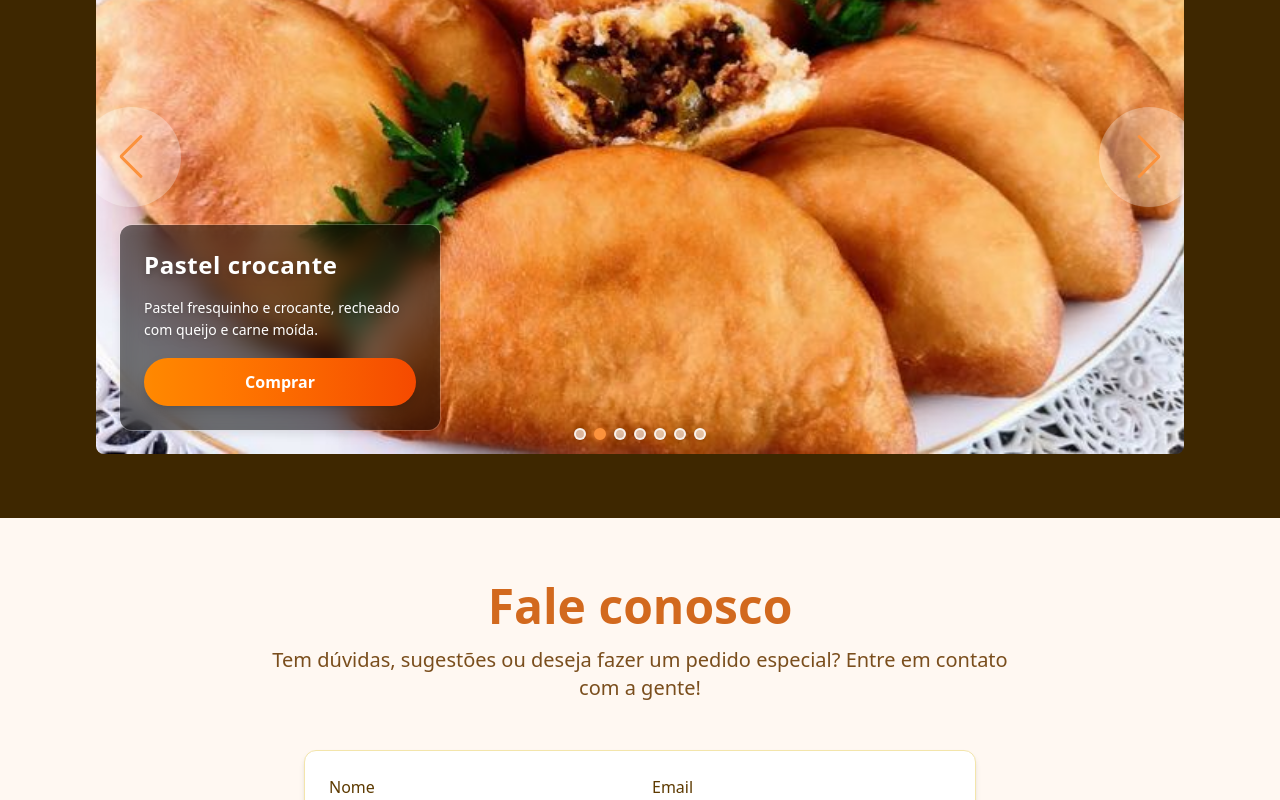
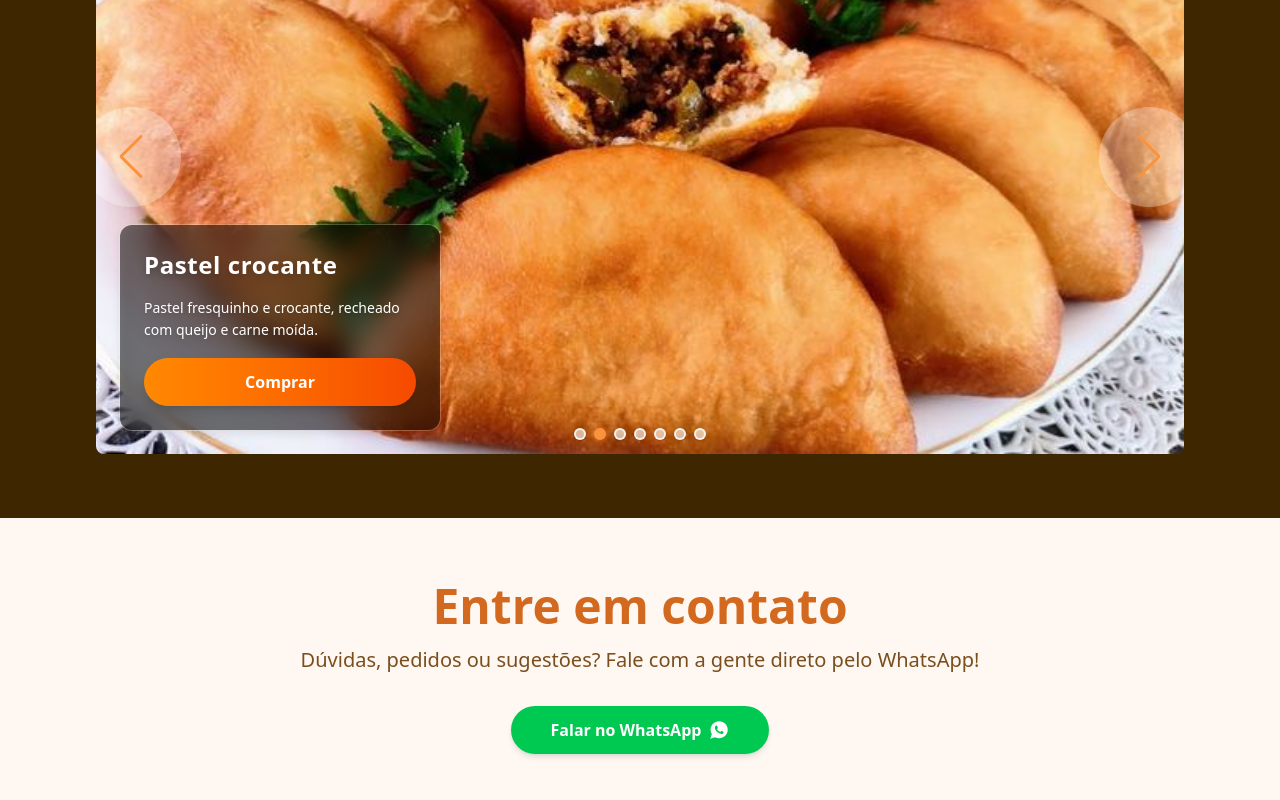
Before and after one commit to SamuelRicardos/salgados, a Next.js app: page / in a window 1280 px wide. Shown: the part 2000-2800 px from the top of the page. Built offline with nearby package versions, Linux system fonts and the light colour scheme.

Commit message:
Fix section de contato e dados do numero

```diff
--- a/src/components/Contato/index.tsx
+++ b/src/components/Contato/index.tsx
@@ -1,4 +1,5 @@
 import React from 'react'
+import { IoLogoWhatsapp } from 'react-icons/io'
 
 export const Contato = () => {
   return (
@@ -6,54 +7,29 @@ export const Contato = () => {
       id="contato"
       className="bg-[#FFF8F2] text-[#5D3A00] py-16 px-6 sm:px-12 lg:px-24"
     >
-      <div className="max-w-3xl mx-auto text-center mb-12">
+      <div className="max-w-3xl mx-auto text-center">
         <h2 className="text-4xl sm:text-5xl font-bold text-[#D2691E] mb-4">
-          Fale conosco
+          Entre em contato
         </h2>
-        <p className="text-lg sm:text-xl text-[#7A4E1D]">
-          Tem dúvidas, sugestões ou deseja fazer um pedido especial? Entre em contato com a gente!
+        <p className="text-lg sm:text-xl text-[#7A4E1D] mb-8">
+          Dúvidas, pedidos ou sugestões? Fale com a gente direto pelo WhatsApp!
         </p>
+
+        <a
+          href="https://wa.me/5584996056478"
+          target="_blank"
+          rel="noopener noreferrer"
+          className="
+            inline-flex items-center justify-center gap-2
+            bg-green-500 hover:bg-green-600 text-white
+            font-semibold py-3 px-10 rounded-full shadow-md
+            transition duration-300 ease-in-out transform hover:-translate-y-1
+          "
+        >
+          <span>Falar no WhatsApp</span>
+          <IoLogoWhatsapp size={22} className="sm:w-5 sm:h-5 w-4 h-4" />
+        </a>
       </div>
-
-      <form className="max-w-2xl mx-auto bg-white rounded-xl shadow-md p-6 space-y-6 border border-[#F3E5AB]">
-        <div className="grid sm:grid-cols-2 gap-6">
-          <div className="flex flex-col">
-            <label htmlFor="nome" className="mb-2 font-medium">Nome</label>
-            <input
-              type="text"
-              id="nome"
-              className="border border-[#E0CBAF] rounded-lg px-4 py-2 focus:outline-none focus:ring-2 focus:ring-orange-300"
-              placeholder="Seu nome"
-            />
-          </div>
-          <div className="flex flex-col">
-            <label htmlFor="email" className="mb-2 font-medium">Email</label>
-            <input
-              type="email"
-              id="email"
-              className="border border-[#E0CBAF] rounded-lg px-4 py-2 focus:outline-none focus:ring-2 focus:ring-orange-300"
-              placeholder="seu@email.com"
-            />
-          </div>
-        </div>
-        <div className="flex flex-col">
-          <label htmlFor="mensagem" className="mb-2 font-medium">Mensagem</label>
-          <textarea
-            id="mensagem"
-            rows={5}
-            className="border border-[#E0CBAF] rounded-lg px-4 py-2 resize-none focus:outline-none focus:ring-2 focus:ring-orange-300"
-            placeholder="Escreva sua mensagem aqui..."
-          />
-        </div>
-        <div className="text-center">
-          <button
-            type="submit"
-            className="bg-orange-600 hover:bg-orange-700 text-white font-semibold py-3 px-8 rounded-full shadow-md transition duration-300 ease-in-out transform hover:-translate-y-1"
-          >
-            Enviar Mensagem
-          </button>
-        </div>
-      </form>
     </section>
   )
 }
--- a/src/components/Footer/index.tsx
+++ b/src/components/Footer/index.tsx
@@ -1,5 +1,5 @@
 import React from 'react'
-import { BiPhone, BiEnvelope, BiMap } from 'react-icons/bi'
+import { BiPhone, BiMap } from 'react-icons/bi'
 import { IoLogoWhatsapp } from 'react-icons/io'
 
 export const Footer = () => {
@@ -8,7 +8,7 @@ export const Footer = () => {
       <div className="max-w-6xl mx-auto grid grid-cols-1 sm:grid-cols-3 gap-10 mb-8">
 
         <div>
-          <h4 className="text-xl font-semibold mb-4 text-orange-400">Salgados da Vó</h4>
+          <h4 className="text-xl font-semibold mb-4 text-orange-400">Lucinda</h4>
           <p className="text-sm text-orange-100">
             Tradição, sabor e carinho em cada pedacinho. Salgados artesanais feitos com amor, como os da casa da vó.
           </p>
@@ -18,13 +18,10 @@ export const Footer = () => {
           <h4 className="text-xl font-semibold mb-4 text-orange-400">Contato</h4>
           <ul className="space-y-2 text-sm text-orange-100">
             <li className="flex items-center gap-2">
-              <BiPhone /> (84) 99999-9999
+              <BiPhone /> (84) 99605-6478
             </li>
             <li className="flex items-center gap-2">
-              <IoLogoWhatsapp /> <a href="https://wa.me/5561999999999" target="_blank" rel="noopener noreferrer">WhatsApp</a>
-            </li>
-            <li className="flex items-center gap-2">
-              <BiEnvelope /> contato@salgadosdavo.com.br
+              <IoLogoWhatsapp /> <a href="https://wa.me/5584996056478" target="_blank" rel="noopener noreferrer">WhatsApp</a>
             </li>
             <li className="flex items-center gap-2">
               <BiMap /> Parnamirim - RN
@@ -35,15 +32,13 @@ export const Footer = () => {
         <div>
           <h4 className="text-xl font-semibold mb-4 text-orange-400">Horário de Atendimento</h4>
           <p className="text-sm text-orange-100">
-            Segunda a Sexta: 08h - 18h<br />
-            Sábado: 08h - 14h<br />
-            Domingo: Fechado
+            Segunda a Domingo: 08h - 22h<br />
           </p>
         </div>
       </div>
 
       <div className="border-t border-orange-300 pt-4 text-center text-sm text-orange-100">
-        &copy; {new Date().getFullYear()} Salgados da Vó. Todos os direitos reservados.
+        &copy; {new Date().getFullYear()} Lucinda. Todos os direitos reservados.
       </div>
     </footer>
   )
--- a/src/components/Header/index.tsx
+++ b/src/components/Header/index.tsx
@@ -17,7 +17,7 @@ export const Header = () => {
           <div className="flex items-center gap-2 text-orange-600 font-bold text-xl">
             <FaUtensils className="text-2xl" />
             <Link href="/" className="hover:text-orange-700 transition-colors">
-              Delícia Salgados
+              Lucinda
             </Link>
           </div>
 
@@ -39,7 +39,7 @@ export const Header = () => {
             </Link>
 
             <Link
-              href="https://wa.me/5599999999999"
+              href="https://wa.me/5584996056478"
               target="_blank"
               rel="noopener noreferrer"
               className="ml-4 px-4 py-2 bg-orange-500 hover:bg-orange-600 text-white rounded-full text-sm font-semibold transition-colors"
@@ -78,7 +78,7 @@ export const Header = () => {
               Contato
             </Link>
             <a
-              href="https://wa.me/5599999999999"
+              href="https://wa.me/5584996056478"
               target="_blank"
               rel="noopener noreferrer"
               className="mt-2 w-full text-center px-4 py-2 bg-orange-500 hover:bg-orange-600 text-white rounded-full text-sm font-semibold transition-colors"
--- a/src/components/Hero/index.tsx
+++ b/src/components/Hero/index.tsx
@@ -41,7 +41,7 @@ export const Hero = () => {
             <BiBookOpen size={18} className="sm:w-5 sm:h-5 w-4 h-4" />
           </Link>
           <a
-            href="https://wa.me/5599999999999"
+            href="https://wa.me/5584996056478"
             target="_blank"
             rel="noopener noreferrer"
             className="bg-orange-600 hover:bg-orange-700 text-white px-3 sm:px-6 py-2 sm:py-3 rounded-full text-sm font-semibold transition-colors shadow-md flex items-center gap-2 justify-center"
--- a/src/components/Produtos/index.tsx
+++ b/src/components/Produtos/index.tsx
@@ -128,7 +128,7 @@ export const Produtos = () => {
             "
                     onClick={() => alert('Veja o cardápio completo em breve!')}
                   >
-                    Ver Cardápio Completo
+                    Ver cardápio completo
                   </button>
                 ) : (
                   <button
@@ -140,7 +140,13 @@ export const Produtos = () => {
               shadow-lg hover:shadow-xl transition duration-300
               ease-in-out transform cursor-pointer hover:-translate-y-1
             "
-                    onClick={() => alert(`Comprar: ${produto.nome}`)}
+                    onClick={() =>
+                      window.open(
+                        `https://wa.me/5584996056478?text=Olá! Gostaria de comprar: ${encodeURIComponent(produto.nome)}`,
+                        '_blank'
+                      )
+                    }
+
                   >
                     Comprar
                   </button>
```
